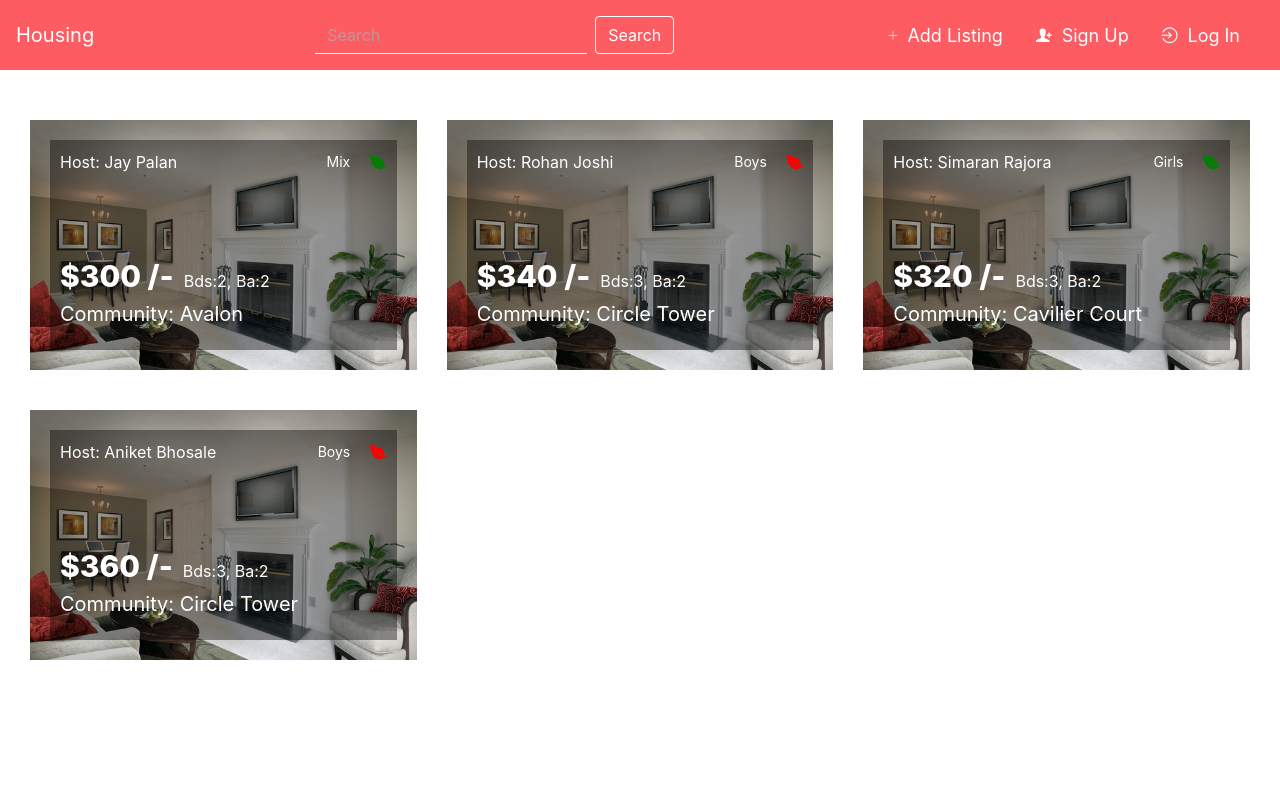
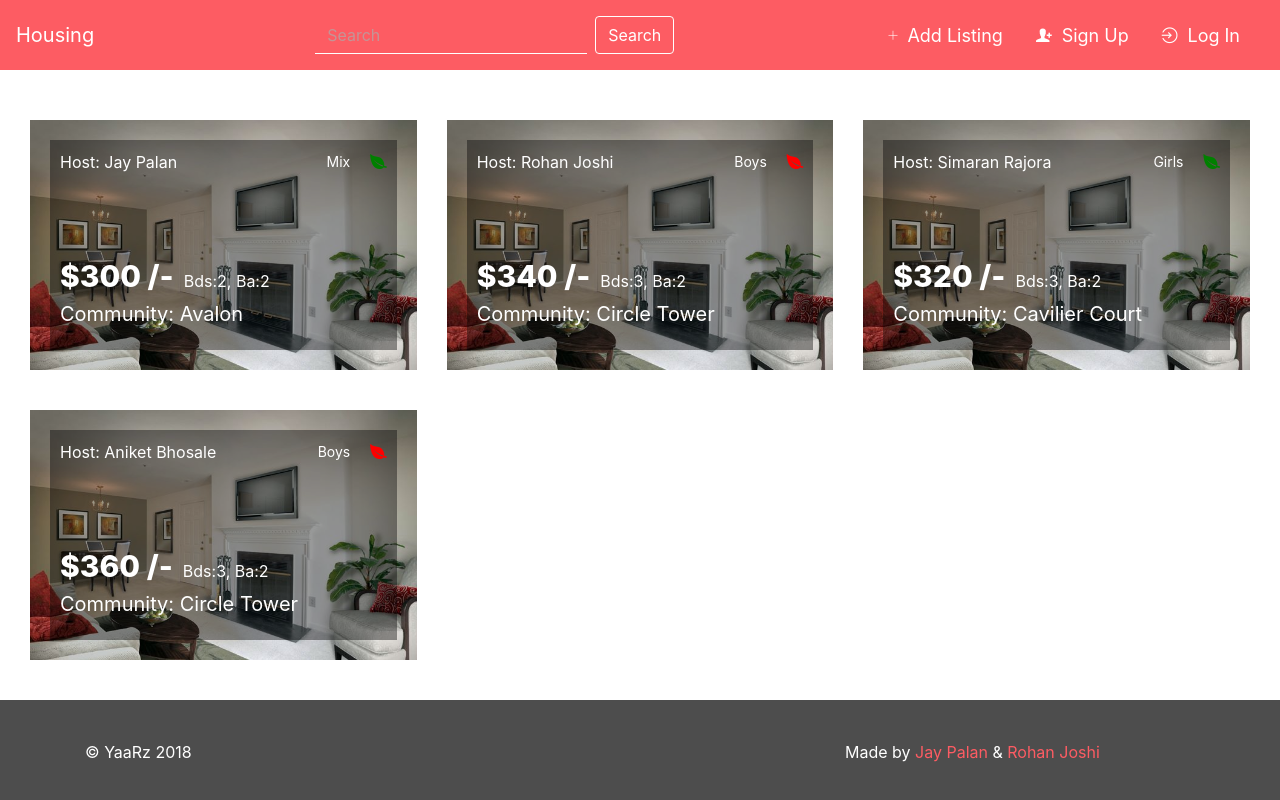
Before and after one commit to jpalan23/housing-angular, an Angular app: page / in a window 1280 px wide. Shown: the top 800 px of the page. Built offline with nearby package versions, Linux system fonts and the light colour scheme.

Commit message:
added footer

```diff
--- a/src/app/footer/footer.component.css
+++ b/src/app/footer/footer.component.css
@@ -0,0 +1,18 @@
+footer{
+    background-color: #4d4d4d;
+    min-height: 80px;
+    padding: 40px;
+}
+
+.left-footer{
+    color: #fff;
+}
+
+.right-footer{
+    color: #fff;
+}
+
+.right-footer a{
+    text-decoration: none;
+    color: #fd5c63;
+}
--- a/src/app/footer/footer.component.html
+++ b/src/app/footer/footer.component.html
@@ -1,3 +1,16 @@
+
+    <div class="clearfix">
+
+    </div>
 <footer>
-
+        <div class="container">
+        <div class="row">
+            <div class="col-sm-8 left-footer" >
+                &copy; YaaRz 2018
+            </div>
+            <div class="col-sm-4 right-footer" >
+                Made by <a href="http://www.jaypalan.com/">Jay Palan</a> &amp; <a href="https://www.linkedin.com/in/dhoshya/">Rohan Joshi</a>
+            </div>
+        </div>
+    </div>
 </footer>
```
